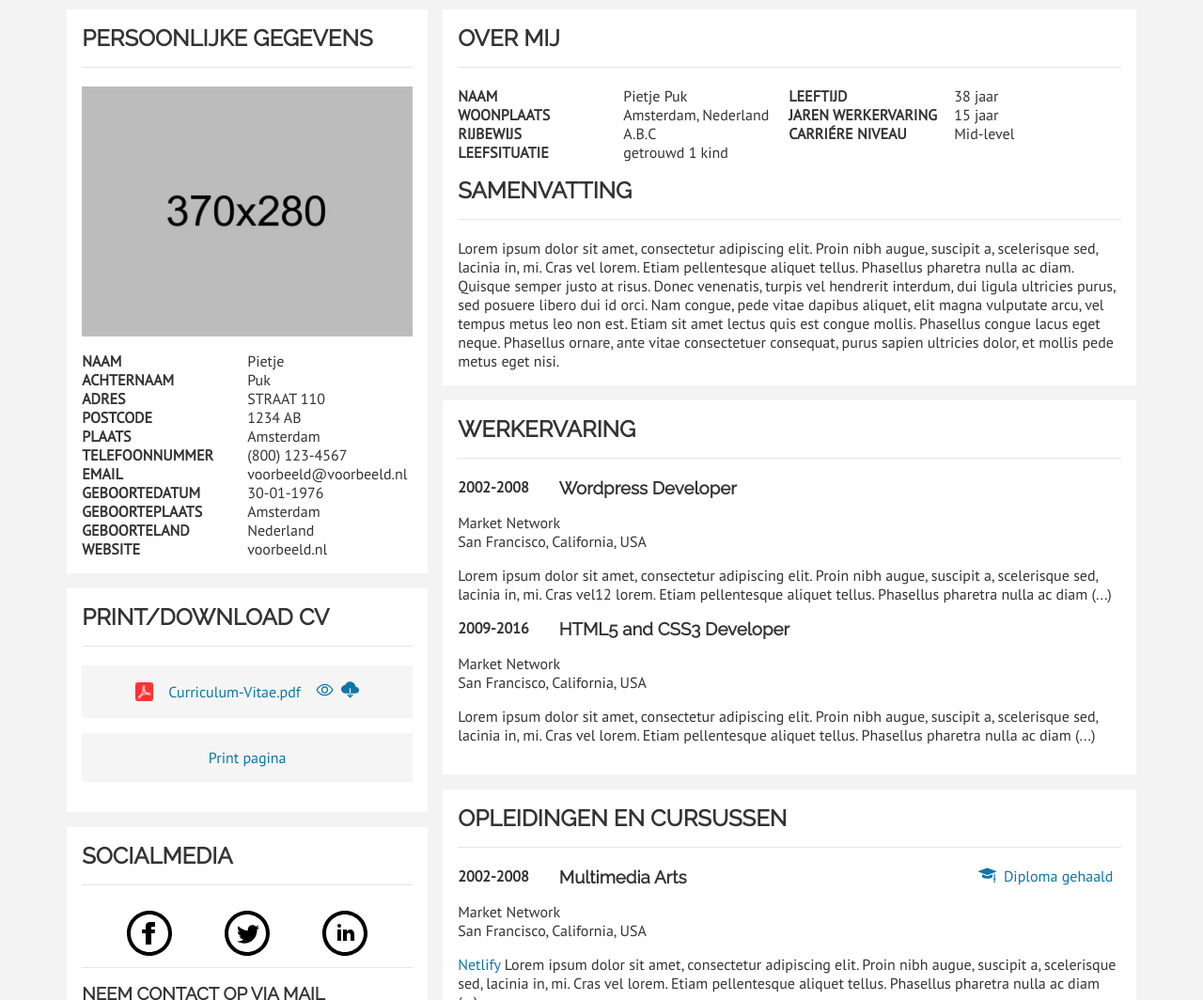
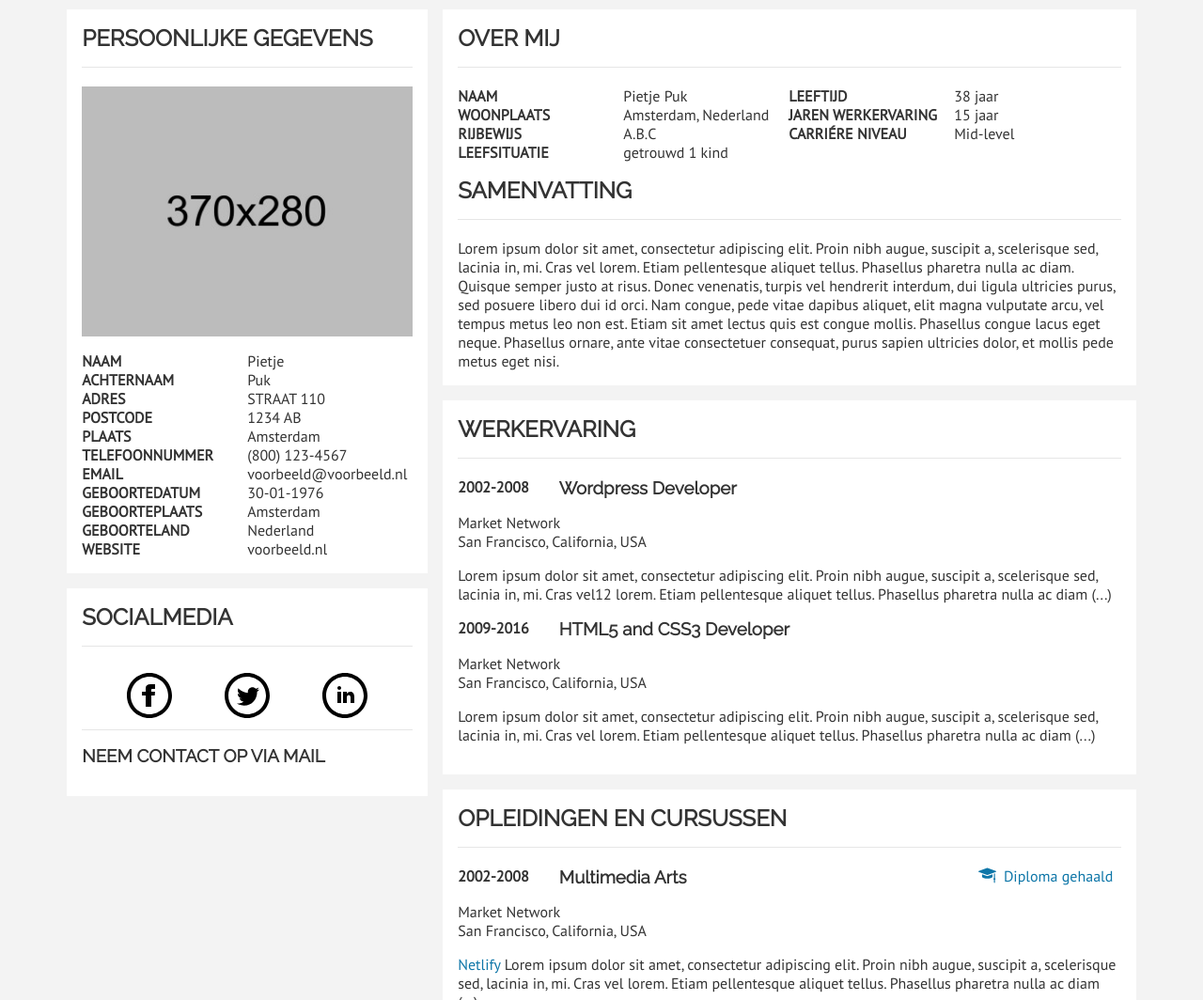
Before and after one commit to YOURFUTUREACADEMY/onlinecvdemo, a plain HTML site: page index.html in a window 1280 px wide. Shown: the part 65-1129 px from the top of the page at 94% size. Drawn offline with Linux system fonts and the light colour scheme.

Commit message:
Update index.html
Print button en download CV button verwijderd

```diff
--- a/index.html
+++ b/index.html
@@ -112,24 +112,6 @@
           </div>
         </section>
 
-        <!-- Curriculum-Vitae -->
-        <section aria-label="Curriculum-Vitae">
-          <h2>PRINT/DOWNLOAD CV</h2>
-          <div class="flex-kolom">
-            <div class="flex-link">
-              <img src="./images/icons/pdf-icon.jpg" aria-hidden="true" alt="PDF icoon" />
-              <p>Curriculum-Vitae.pdf</p>
-              <div class="flex-rij">
-                <a><img src="../images/icons/eye-outline.svg" aria-hidden="true" alt="oog icoon" /></a>
-                <a><img src="../images/icons/cloud-download-sharp.svg" aria-hidden="true"
-                    alt="wolk download icoon" /></a>
-              </div>
-            </div>
-            <div class="flex-link">
-              <p onclick="window.print()">Print pagina</p>
-            </div>
-          </div>
-        </section>
         <!-- Social en contact informatie-->
         <section aria-label="Social en contact informatie">
           <!-- social media -->
```
